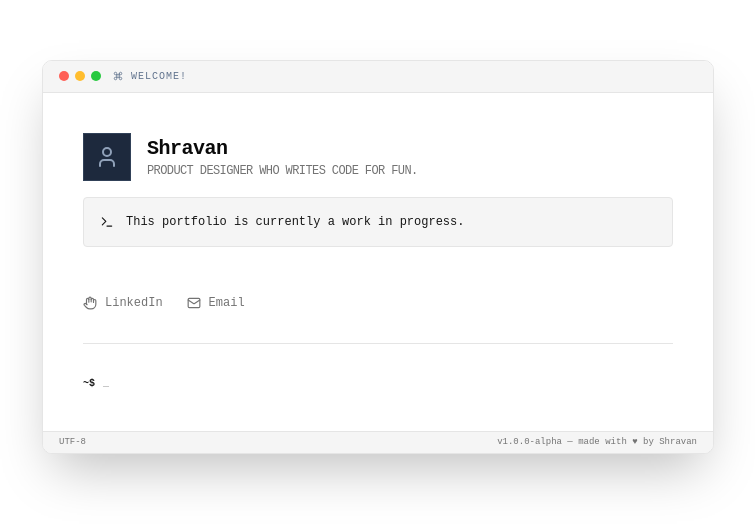
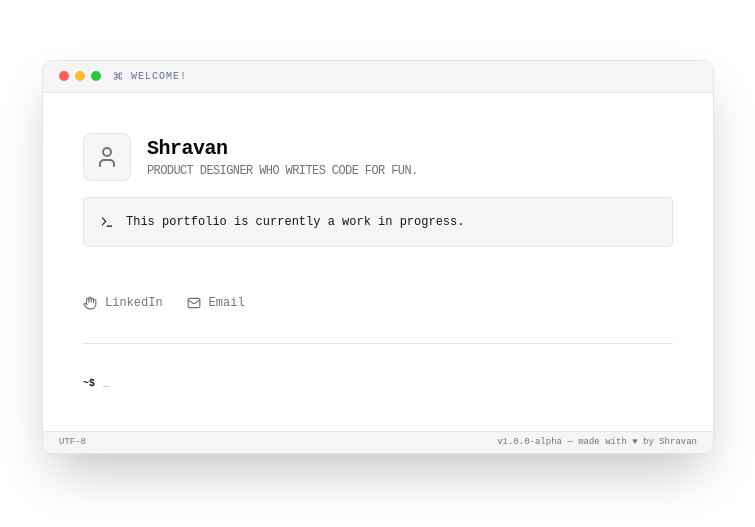
Before and after one commit to shrvb/portfolio, a React (Vite) app: page / in a window 1280 px wide. Shown: the part 143-670 px from the top of the page, without its empty margins (262-1017 px from the left). Built offline with nearby package versions, Linux system fonts and the light colour scheme.

Commit message:
auto light/dark switch based on env

```diff
--- a/index.html
+++ b/index.html
@@ -4,7 +4,12 @@
     <meta charset="UTF-8" />
     <link rel="icon" type="image/svg+xml" href="/favicon.svg" />
     <meta name="viewport" content="width=device-width, initial-scale=1.0" />
-    <title>shravan | portfolio</title>
+    <script>
+      if (window.matchMedia('(prefers-color-scheme: dark)').matches) {
+        document.documentElement.classList.add('dark');
+      }
+    </script>
+    <title>opencode | portfolio</title>
   </head>
   <body>
     <div id="root"></div>
--- a/src/App.tsx
+++ b/src/App.tsx
@@ -27,8 +27,8 @@ function App() {
           <div className="animate-in fade-in duration-700 space-y-8">
             <div className="space-y-4">
                 <div className="flex items-center gap-4">
-                <div className="w-12 h-12 bg-slate-800 border border-slate-700 flex items-center justify-center">
-                  <User size={24} className="text-slate-400" />
+                  <div className="w-12 h-12 bg-muted border rounded-md border-border flex items-center justify-center">
+                    <User size={24} className="text-muted-foreground" />
                   </div>
                   <div>
                     <h1 className="text-xl font-bold text-foreground tracking-tight">
```
Lines whose indentation alone changed are shown as unchanged.
